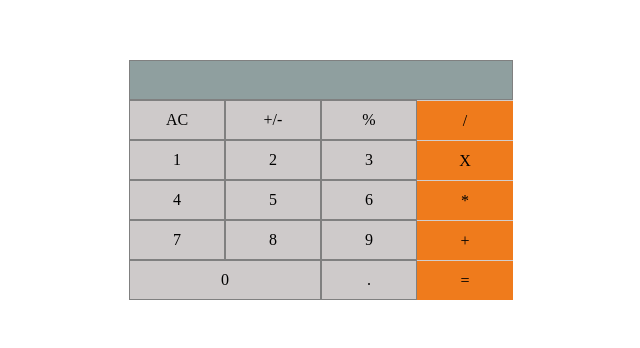
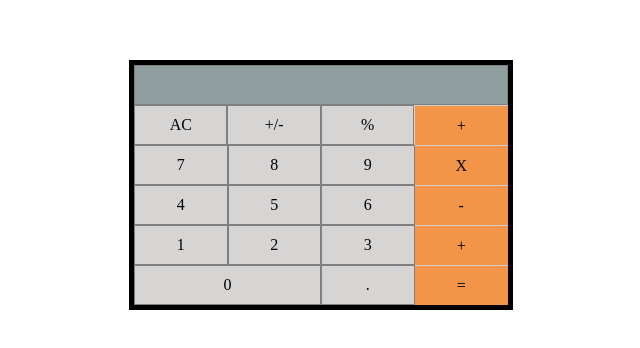
Before and after one commit to tatouroberto/maths-magicians, a React (Create React App) app: page / in a window 1280 px wide. Shown: the part 132-480 px from the top of the page, without its empty margins (319-959 px from the left). Built offline with nearby package versions, Linux system fonts and the light colour scheme.

Commit message:
fix colors and numbers

```diff
--- a/src/components/numbers.js
+++ b/src/components/numbers.js
@@ -2,15 +2,15 @@ import React from 'react';
 
 const Numbers = () => (
   <div className="num_pad">
+    <p>7</p>
+    <p>8</p>
+    <p>9</p>
+    <p>4</p>
+    <p>5</p>
+    <p>6</p>
     <p>1</p>
     <p>2</p>
     <p>3</p>
-    <p>4</p>
-    <p>5</p>
-    <p>6</p>
-    <p>7</p>
-    <p>8</p>
-    <p>9</p>
     <p id="num_pad_zero">0</p>
     <p id="num_pad_dot">.</p>
   </div>
--- a/src/components/simpleOperations.js
+++ b/src/components/simpleOperations.js
@@ -13,9 +13,9 @@ SimpleOperations.propTypes = {
 
 const Operation = () => (
   <div className="simplest_operation">
-    <SimpleOperations oper="/" />
+    <SimpleOperations oper="+" />
     <SimpleOperations oper="X" />
-    <SimpleOperations oper="*" />
+    <SimpleOperations oper="- " />
     <SimpleOperations oper="+" />
     <SimpleOperations oper="=" />
   </div>
--- a/src/index.css
+++ b/src/index.css
@@ -14,13 +14,14 @@
   display: grid;
   grid-template-columns: 1fr 1fr 1fr 1fr;
   grid-template-rows: repeat(5, 2.5rem);
-  height: 15rem;
+  height: 15.6rem;
+  border: 5px solid black;
 }
 
 .display_results {
   grid-area: 1 / 1 / 2 / 5;
   width: 100%;
-  background-color: rgb(143, 159, 159);
+  background-color: rgba(143, 159, 159, 0.6);
   outline: none;
   border: 1px solid grey;
   text-align: end;
@@ -32,7 +33,7 @@
 .complexed_opearations {
   grid-area: 2 / 1 / 3 / 4;
   display: flex;
-  background-color: rgb(206, 202, 202);
+  background-color: rgb(206, 202, 202, 0.8);
   font-size: 0.7rem;
 }
 
@@ -52,7 +53,7 @@
   width: 100%;
   height: 2.5rem;
   border-top: 1px solid #d1cdcd;
-  background-color: rgb(239, 123, 28);
+  background-color: rgb(239, 123, 28, 0.8);
   display: flex;
   justify-content: center;
   align-items: center;
@@ -67,7 +68,7 @@
 .num_pad p {
   height: 2.5rem;
   width: 100%;
-  background-color: rgb(206, 202, 202);
+  background-color: rgb(206, 202, 202, 0.8);
   border: 1px solid grey;
   display: flex;
   flex-direction: column;
```
